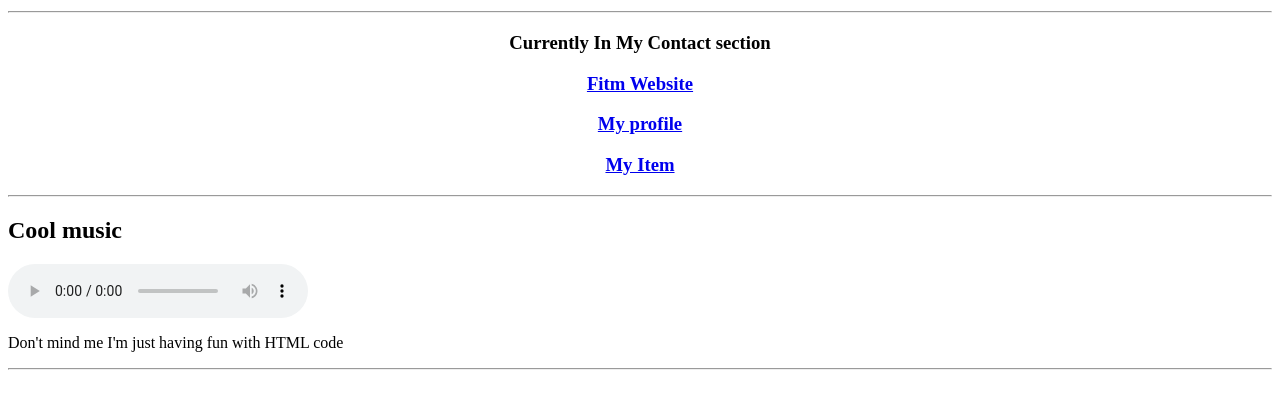
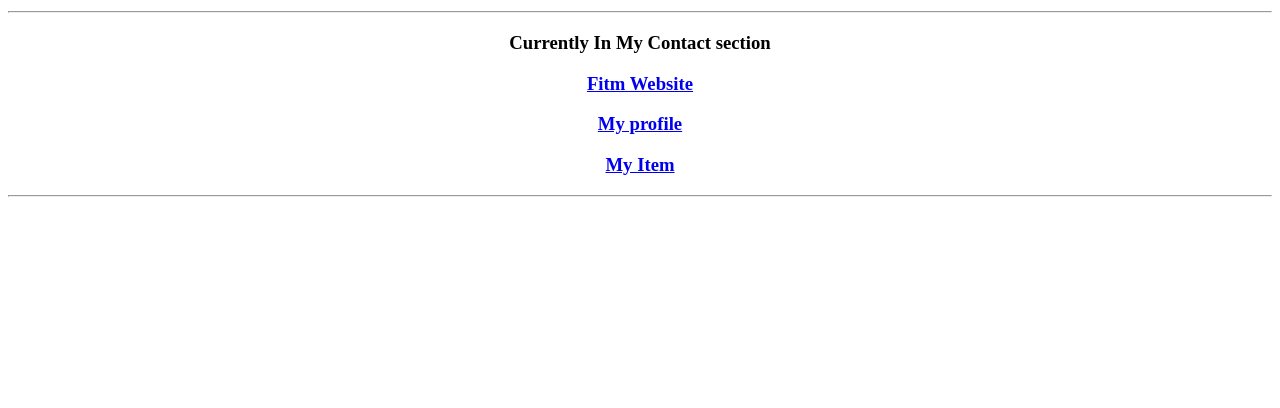
Before and after one commit to KunagonIne/6806022610143-HW, a plain HTML site: page 6806022610143/mycontact.html in a window 1280 px wide. Shown: the part 66-474 px from the top of the page. Drawn offline with Linux system fonts and the light colour scheme.

Commit message:
Add files via upload

```diff
--- a/6806022610143/mycontact.html
+++ b/6806022610143/mycontact.html
@@ -20,13 +20,5 @@
 
     <hr>
 
-    <h2>Cool music</h2>
-    <audio controls>
-    <source src="The Final Sanctuary.mp3" type="audio/mp3">
-    </audio>
-    <p>Don't mind me I'm just having fun with HTML code</p>
-
-    <hr>
-
 </body>
 </html>
```
Also changed, not shown: 6806022610143/myitem.html (+0 -8 lines), 6806022610143/myprofile.html (+0 -8 lines).
